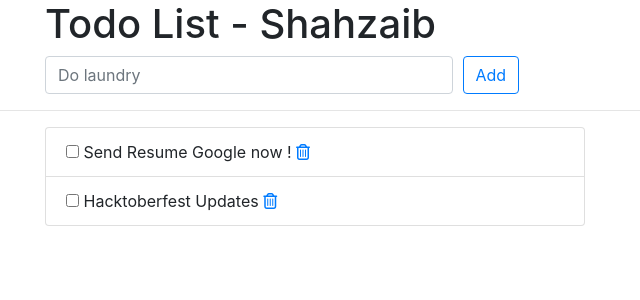
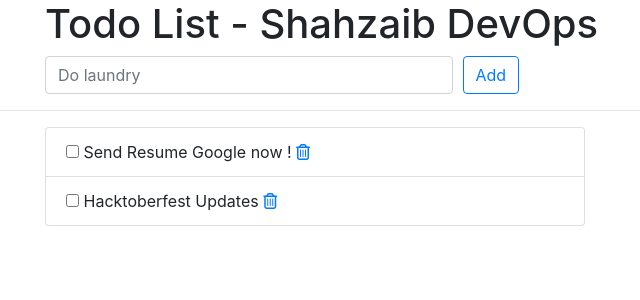
Before and after one commit to shahzaibekram/python-todo-cicd, a Django app: page /todos/ in a window 1280 px wide. Shown: the top 300 px of the page, without its empty margins (230-870 px from the left). Run offline with Django 3.2, Linux system fonts and the light colour scheme; data comes from the database, SQL or seed files in the repository; some libraries are stand-ins or nearby versions.

Commit message:
Update index.html

```diff
--- a/todos/templates/todos/index.html
+++ b/todos/templates/todos/index.html
@@ -12,7 +12,7 @@
     <div class="offset-md-2 col-lg-9">
       <div class="page-header">
         <h1>
-          Todo List - Shahzaib
+          Todo List - Shahzaib DevOps
         </h1>
       </div>
     </div>
```
